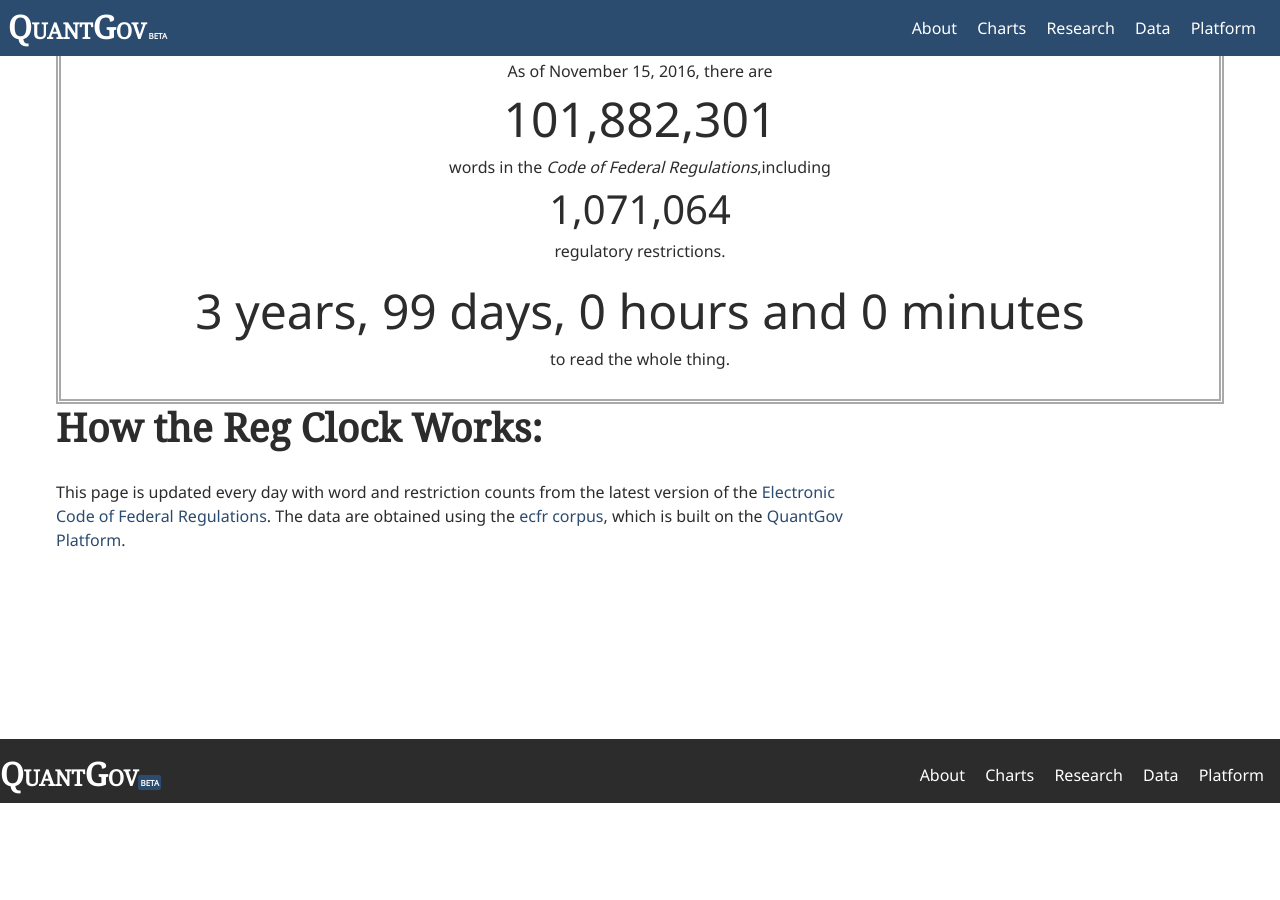
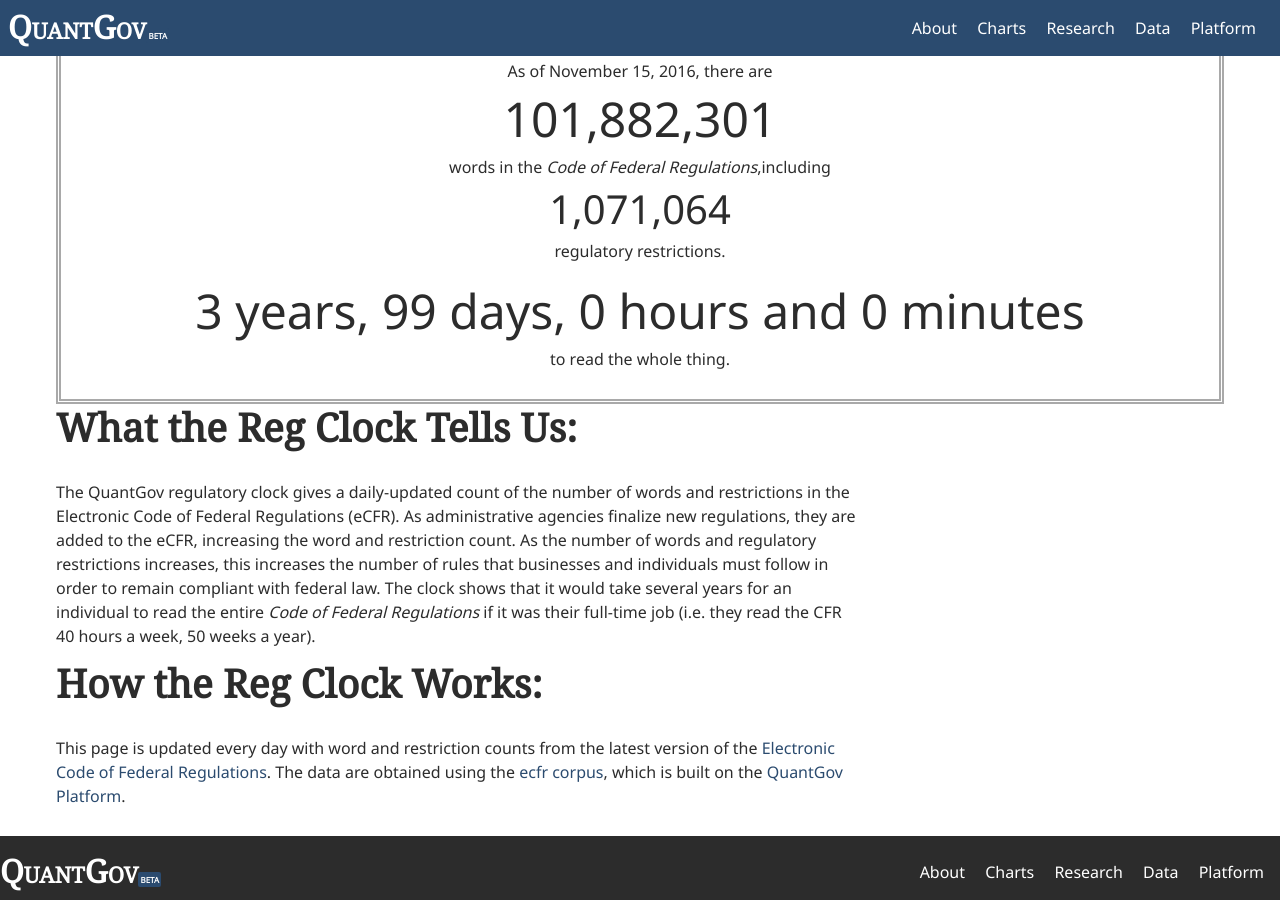
Before and after one commit to jnelson16/quantgov.org, a Jekyll site: the page built from _posts/2016-10-30-clock.markdown, in a window 1280 px wide and 900 px high, scrolled down 161 px. Built offline with Jekyll 4.4.1, drawn with Linux system fonts in a browser that asks for light colours; nearby versions of some CDN libraries; before the commit the page ends 964 px from its top, so only the background shows below that.

Commit message:
Added text

```diff
--- a/_posts/2016-10-30-clock.markdown
+++ b/_posts/2016-10-30-clock.markdown
@@ -9,5 +9,9 @@
 
 {{ page.pullchart }}
 
+### What the Reg Clock Tells Us:
+The QuantGov regulatory clock gives a daily-updated count of the number of words and restrictions in the Electronic Code of Federal Regulations (eCFR). As administrative agencies finalize new regulations, they are added to the eCFR, increasing the word and restriction count. As the number of words and regulatory restrictions increases, this increases the number of rules that businesses and individuals must follow in order to remain compliant with federal law. The clock shows that it would take several years for an individual to read the entire *Code of Federal Regulations* if it was their full-time job (i.e. they read the CFR 40 hours a week, 50 weeks a year).
+
+
 ### How the Reg Clock Works:
 This page is updated every day with word and restriction counts from the latest version of the [Electronic Code of Federal Regulations](http://www.ecfr.gov/). The data are obtained using the [ecfr corpus](https://github.com/QuantGov/corpus/tree/ecfr), which is built on the [QuantGov Platform](http://quantgov.org/platform).
```
